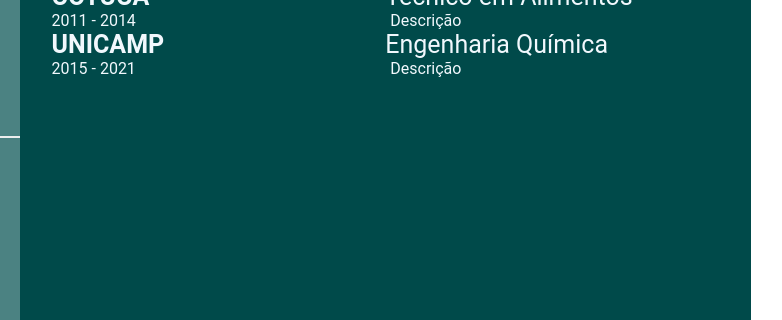
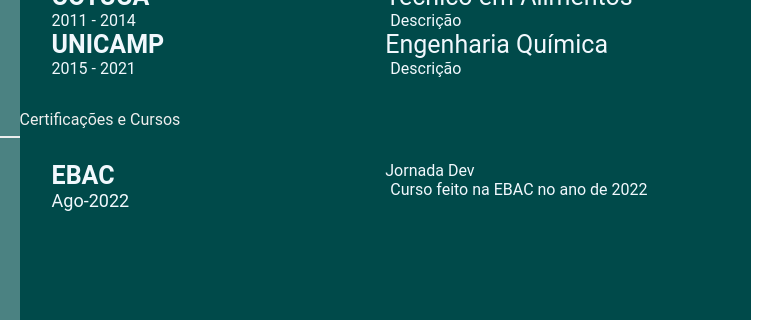
Before and after one commit to LisboaL01/devweekgit.github.io, a plain HTML site: page index.html in a window 1280 px wide. Shown: the part 421-741 px from the top of the page, 401-1183 px from the left. Drawn offline with Linux system fonts and the light colour scheme.

Commit message:
feature: added awards (#5)

```diff
--- a/index.html
+++ b/index.html
@@ -107,9 +107,20 @@
                     </div>
                 </div>
             </section>
+            <section class="awards-gap">
+                <div class="right-title"> Certificações e Cursos </div>
+                <div class="awards-contents">
+                    <div class="awards-left">
+                        <p class="awards-company-name">EBAC</p>
+                        <p class="awards-time-period">Ago-2022</p>
+                    </div>
+                    <div class="awards-right">
+                    <p class="awards-subject">Jornada Dev</p>
+                    <p class="awards-desc">Curso feito na EBAC no ano de 2022</p>
+                    </div>
+                </div>
+            </section>
         </section>
     </main>
-
 </body>
-
 </html>
```
